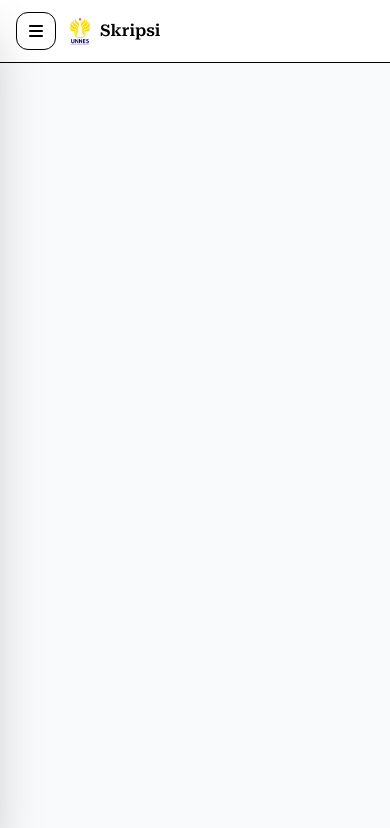
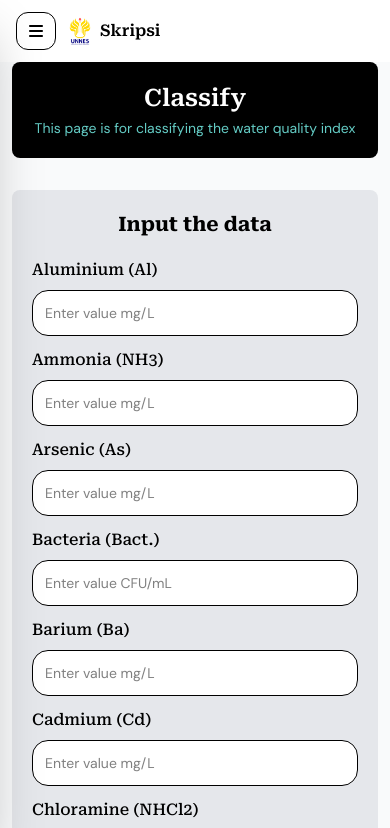
Before and after one commit to injanisgg/skripsi-fe, a React (Vite) app: page /classify in a window 390 px wide. Shown: the top 828 px of the page. Built offline with nearby package versions, Linux system fonts and the light colour scheme.

Commit message:
`Refactor: Update navigation, routes, and component names to use 'classify' instead of 'classification'`

```diff
--- a/src/App.tsx
+++ b/src/App.tsx
@@ -12,7 +12,7 @@ function App() {
     <BrowserRouter>
       <div className='min-h-screen bg-gray-50 md:pl-64'>
       {/* top bar mobile */}
-      <header className='sticky top-0 z-20 flex items-center gap-3 border-b bg-white px-4 py-3 lg:hidden'>
+      <header className='sticky top-0 z-20 flex items-center gap-3 bg-white px-4 py-3 lg:hidden'>
         <button
           aria-label='Open menu'
           onClick={() => setOpen(true)}
--- /dev/null
+++ b/src/components/HeadTitle.tsx
@@ -0,0 +1,13 @@
+type HeadTitleProps = {
+    title: string,
+    desc: string
+};
+
+export default function HeadTitle({title, desc}: HeadTitleProps) {
+  return (
+    <div className="mx-3 bg-black py-5 px-3 rounded-lg flex flex-col items-center text-center gap-1">
+      <h1 className="text-white text-2xl font-main font-semibold">{title}</h1>
+      <p className="font-secondary text-main text-sm">{desc}</p>
+    </div>
+  )
+}
--- a/src/components/SideBar.tsx
+++ b/src/components/SideBar.tsx
@@ -91,7 +91,7 @@ export default function Sidebar({ open, onClose }: SidebarProps) {
                     </li>
                     <li>
                         <NavLink
-                         to="/classification"
+                         to="/classify"
                          className={({ isActive }) => `block rounded-xl px-3 py-2 hover:bg-gray-50 ${isActive ? 'bg-yellow-100 p-3 rounded-lg font-semibold' : 'bg-white'}`}
                          onClick={onClose}
                         >
@@ -146,7 +146,7 @@ export default function Sidebar({ open, onClose }: SidebarProps) {
                         </a>
                     </li>
                     <li>
-                        <a href="#classification" className="block rounded-xl px-3 py-2 hover:bg-gray-50">
+                        <a href="#classify" className="block rounded-xl px-3 py-2 hover:bg-gray-50">
                             <span className="flex gap-2 items-center font-main">
                                 <i className="fa-solid fa-sitemap"></i>
                                 <p>Classification</p>
--- a/src/pages/About.tsx
+++ b/src/pages/About.tsx
@@ -1,8 +1,9 @@
+import HeadTitle from "../components/HeadTitle"
 
 function About() {
   return (
     <div>
-      this is about
+      <HeadTitle title={'About the System'} desc={'This page provides information about the WQI classification system'}/>
     </div>
   )
 }
--- a/src/pages/Classification.tsx
+++ b/src/pages/Classification.tsx
@@ -1,10 +1,67 @@
+import { useState } from "react";
+import Footer from "../components/Footer";
+import HeadTitle from "../components/HeadTitle";
 
 function Classification() {
+  const [showText, setShowText] = useState(false);
+
+  const handleClick = () => {
+    setShowText(true);
+  };
+
+  const inputData = [
+    { id: 'al',label: 'Aluminium (Al)', placeholder: 'Enter value mg/L' },
+    { id: 'nh3',label: 'Ammonia (NH3)', placeholder: 'Enter value mg/L' },
+    { id: 'as',label: 'Arsenic (As)', placeholder: 'Enter value mg/L' },
+    { id: 'bact',label: 'Bacteria (Bact.)', placeholder: 'Enter value CFU/mL' },
+    { id: 'ba',label: 'Barium (Ba)', placeholder: 'Enter value mg/L' },
+    { id: 'cd',label: 'Cadmium (Cd)', placeholder: 'Enter value mg/L' },
+    { id: 'nhcl2',label: 'Chloramine (NHCl2)', placeholder: 'Enter value mg/L' },
+    { id: 'cr',label: 'Chromium (Cr)', placeholder: 'Enter value mg/L' },
+    { id: 'cu',label: 'Copper (Cu)', placeholder: 'Enter value mg/L' },
+    { id: 'pb',label: 'Lead (Pb)', placeholder: 'Enter value mg/L' },
+    { id: 'no3-',label: 'Nitrates (NO3−)', placeholder: 'Enter value mg/L' },
+    { id: 'no2-',label: 'Nitrites (NO2−)', placeholder: 'Enter value mg/L' },
+    { id: 'clo4-',label: 'Perchlorate (ClO4−)', placeholder: 'Enter value mg/L' },
+    { id: 'ra',label: 'Radium (Ra)', placeholder: 'Enter value mg/L' },
+    { id: 'se',label: 'Selenium (Se)', placeholder: 'Enter value mg/L' },
+    { id: 'ag',label: 'Silver (Ag)', placeholder: 'Enter value mg/L' },
+    { id: 'u',label: 'Uranium (U)', placeholder: 'Enter value mg/L' },
+    { id: 'vir',label: 'Viruses (Vir.)', placeholder: 'Enter value CFU/mL' },
+  ];
+
   return (
     <div>
-      This is classification
+      {/* title */}
+      <HeadTitle title={'Classify'} desc={'This page is for classifying the water quality index'}/>
+
+      {/* form */}
+      <div className="bg-gray-200 p-5 rounded-lg mx-3 mt-8 flex flex-col gap-5">
+        <h2 className="text-center font-main font-bold text-xl">Input the data</h2>
+        <form action="">
+          <ul className="flex flex-col gap-3">
+            {inputData.map((data, index) => (
+              <li key={index} className="flex flex-col gap-2">
+                <label id={data.id} className="font-main font-medium">{data.label}</label>
+                <input type="number" name="" id="" className="border rounded-2xl bg-white pl-3 font-secondary text-sm py-3" placeholder={data.placeholder}/>
+              </li>
+            ))}
+          </ul>
+        </form>
+        <button onClick={handleClick} className="border rounded-2xl bg-black pl-3 font-secondary text-sm text-white py-3 font-semibold">Classify</button>
+      </div>
+
+      {showText && (
+        <div className="mx-3 text-center font-xl font-bold font-main mt-5">
+          Sorry couldn't process classify <br />
+          it's only frontend demo:)
+        </div>
+      )}
+
+      {/* footer */}
+      <Footer />
     </div>
   )
 }
 
-export default Classification
+export default Classification;
--- a/src/pages/Home.tsx
+++ b/src/pages/Home.tsx
@@ -3,6 +3,8 @@ import PictQuote from '../images/pict-home.png';
 import Footer from '../components/Footer';
 
 function Home() {
+
+
   const contentData = [
     {
       icon: <i className="fa-solid fa-suitcase-medical text-white"></i>,
@@ -80,7 +82,7 @@ function Home() {
         </div>
         <button className='flex gap-1 bg-white rounded-xl p-2 items-center mt-2'>
           <i className="fa-solid fa-circle-chevron-right"></i>
-          <p className='text-sm font-secondary'>Start Classification</p>
+          <p className='text-sm font-secondary'>Start Classify</p>
         </button>
       </header>
 
@@ -112,7 +114,7 @@ function Home() {
         </span>
         <button className='flex gap-1 bg-white rounded-xl p-2 items-center mt-2'>
           <i className="fa-solid fa-circle-chevron-right"></i>
-          <p className='text-sm font-secondary'>Start Classification</p>
+          <p className='text-sm font-secondary'>Start Classify</p>
         </button>
       </div>
 
--- a/src/pages/Model.tsx
+++ b/src/pages/Model.tsx
@@ -1,8 +1,14 @@
+import Footer from "../components/Footer"
+import HeadTitle from "../components/HeadTitle"
 
 function Model() {
   return (
     <div>
-      this is model
+      {/* title */}
+      <HeadTitle title={'Model Information'} desc={'This page displays information about the WQI classification model'}/>
+
+      {/* footer */}
+      {/* <Footer /> */}
     </div>
   )
 }
--- a/src/routes/AppRoutes.tsx
+++ b/src/routes/AppRoutes.tsx
@@ -8,7 +8,7 @@ export default function AppRoutes() {
   return (
     <Routes>
         <Route path='/' element={<Home/>}/>
-        <Route path='/classification' element={<Classification/>}/>
+        <Route path='/classify' element={<Classification/>}/>
         <Route path='/model' element={<Model/>}/>
         <Route path='/about' element={<About/>}/>
     </Routes>
```
